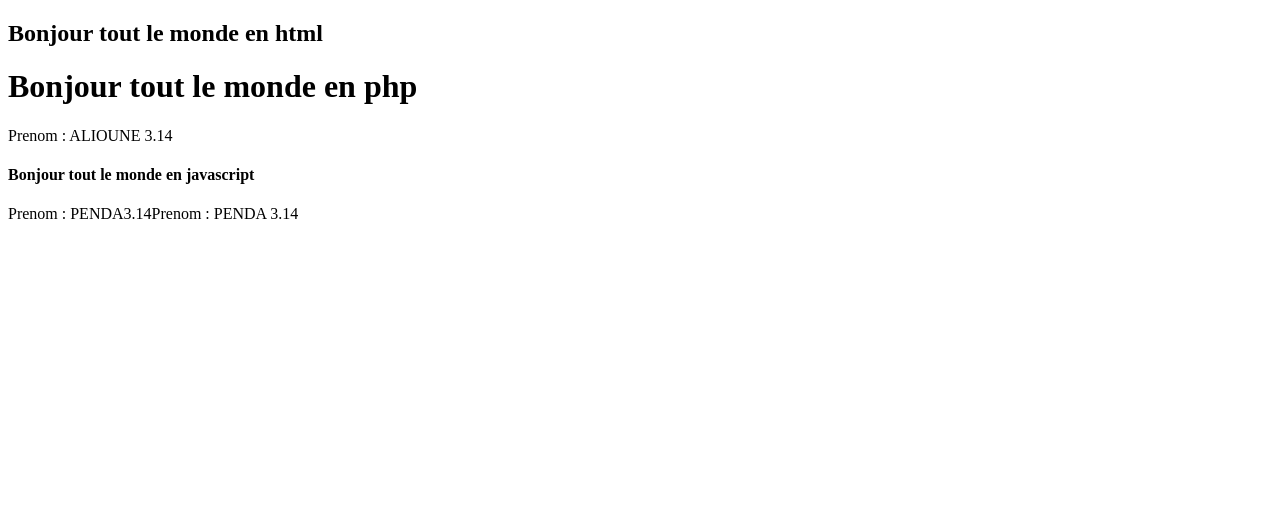
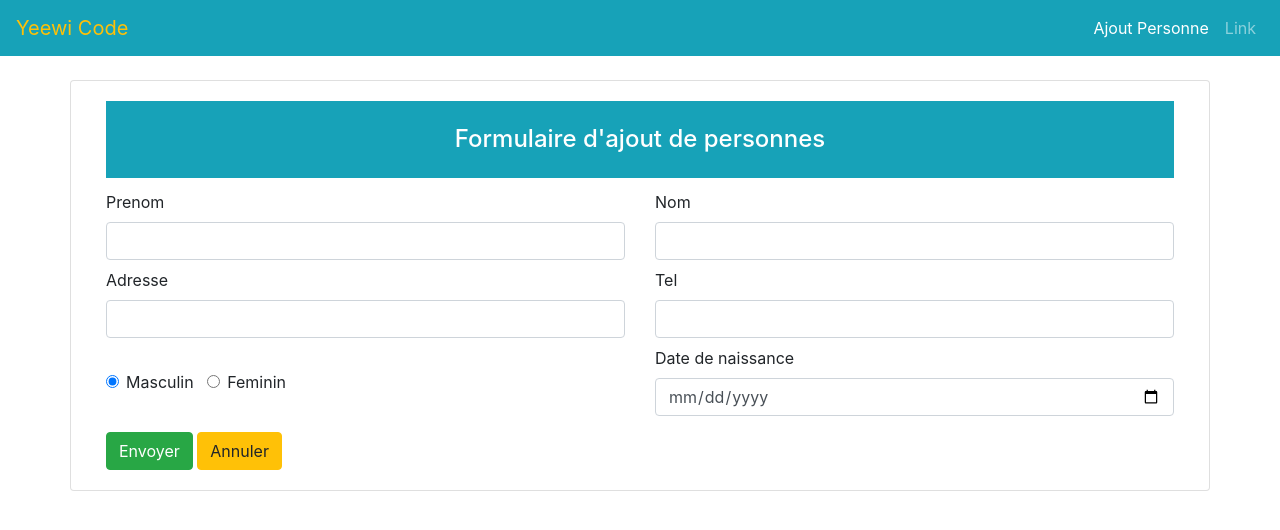
Before and after one commit to NiangPro/phpCohorte2, a PHP site: page /crud/index.php in a window 1280 px wide. Shown: the top 530 px of the page. Run offline with PHP 8.4, Linux system fonts and the light colour scheme.

Commit message:
creation bd

```diff
--- /dev/null
+++ b/crud/index.php
@@ -0,0 +1,54 @@
+<?php require_once("partials/_header.php"); ?>
+
+    <div class="card container mt-4">
+        <div class="card-body">
+            <h4 class="card-title bg-info text-white text-center p-4">Formulaire d'ajout de personnes</h4>
+            <div>
+                <form action="" method="POST">
+                    <div class="row mb-2">
+                        <div class="col-md-6">
+                            <label class="text-bold">Prenom</label>
+                            <input type="text" name="prenom" class="form-control">
+                        </div>
+                        <div class="col-md-6">
+                            <label class="text-bold">Nom</label>
+                            <input type="text" name="prenom" class="form-control">
+                        </div>
+                    </div>
+                    <div class="row mb-2">
+                        <div class="col-md-6">
+                            <label class="text-bold">Adresse</label>
+                            <input type="text" name="adresse" class="form-control">
+                        </div>
+                        <div class="col-md-6">
+                            <label >Tel</label>
+                            <input type="text" name="tel" class="form-control">
+                        </div>
+                    </div>
+                    <div class="row mb-2">
+                        <div class="col-md-6 d-flex mt-4">
+                            <div class="form-check">
+                                <input class="form-check-input" type="radio" name="sexe" id="exampleRadios1" value="option1" checked>
+                                <label class="form-check-label" for="exampleRadios1">
+                                    Masculin
+                                </label>
+                            </div>&nbsp; &nbsp;
+                            <div class="form-check">
+                                <input class="form-check-input" type="radio" name="sexe" id="exampleRadios2" value="option2">
+                                <label class="form-check-label" for="exampleRadios2">
+                                    Feminin
+                                </label>
+                            </div>
+                        </div>
+                        <div class="col-md-6 mb-2">
+                            <label >Date de naissance</label>
+                            <input type="date" name="date" class="form-control">
+                        </div>
+                    </div>
+                    <button type="submit" name="valider" class="btn btn-success">Envoyer</button>
+                    <button type="reset" class="btn btn-warning">Annuler</button>
+                </form>
+            </div>
+        </div>
+    </div>
+<?php require_once("partials/_footer.php"); ?>
--- /dev/null
+++ b/crud/partials/_footer.php
@@ -0,0 +1,4 @@
+<script src="../assets/jquery.js"></script>
+    <script src="../assets/bootstrap.min.js"></script>
+</body>
+</html>
--- /dev/null
+++ b/crud/partials/_header.php
@@ -0,0 +1,29 @@
+<!DOCTYPE html>
+<html lang="en">
+<head>
+    <meta charset="UTF-8">
+    <meta http-equiv="X-UA-Compatible" content="IE=edge">
+    <meta name="viewport" content="width=device-width, initial-scale=1.0">
+    <title>Traitement du formulaire</title>
+    <link rel="stylesheet" href="../assets/bootstrap.min.css">
+</head>
+<body>
+
+    <nav class="navbar navbar-expand-sm navbar-dark bg-info">
+        <a class="navbar-brand text-warning" href="#">Yeewi Code</a>
+        <button class="navbar-toggler d-lg-none" type="button" data-toggle="collapse" data-target="#collapsibleNavId" aria-controls="collapsibleNavId"
+            aria-expanded="false" aria-label="Toggle navigation">
+            <span class="navbar-toggler-icon"></span>
+        </button>
+        <div class="collapse navbar-collapse" id="collapsibleNavId">
+            <ul class="navbar-nav ml-auto mt-2 mt-lg-0">
+                <li class="nav-item active">
+                    <a class="nav-link" href="#">Ajout Personne <span class="sr-only">(current)</span></a>
+                </li>
+                <li class="nav-item">
+                    <a class="nav-link" href="#">Link</a>
+                </li>
+
+            </ul>
+        </div>
+    </nav>
```
Also changed, not shown: traitement.php (+6 -1 lines), 1 other file.
